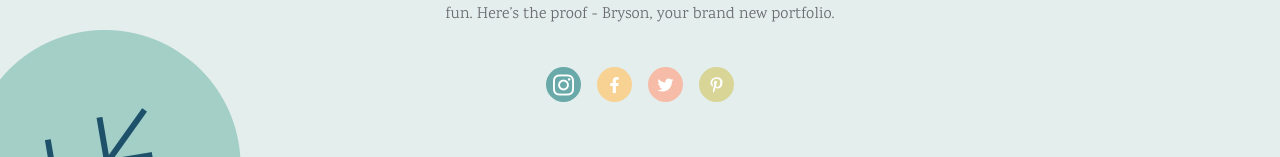
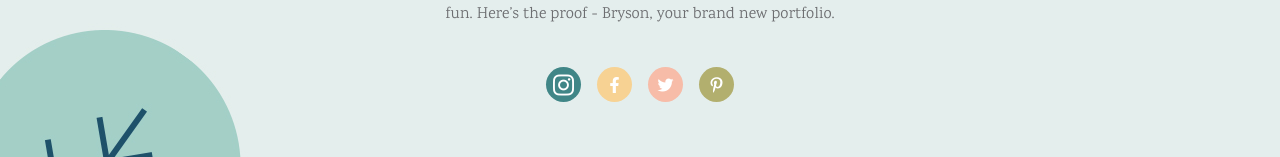
Before and after one commit to CuonoMaione/proj-html-vuejs, a Vue app: page / in a window 1280 px wide. In both pictures the pointer is over the element 563 px from the left and 5459 px from the top of the page. Shown: the part 5375-5532 px from the top of the page. Built offline with nearby package versions, Linux system fonts and the light colour scheme.

Commit message:
add hover brands

```diff
--- a/src/components/LowerSection.vue
+++ b/src/components/LowerSection.vue
@@ -88,6 +88,19 @@ export default {
         background-color: #d8d597;
     }
 
+    div.ig:hover{
+        background-color: rgb(64, 134, 135);
+    }
+    div.fb:hover{
+        background-color: rgb(225, 178, 99) ;
+    }
+    div.tw:hover{
+        background-color: rgb(211, 131, 103);
+    }
+    div.pt{
+        background-color: rgb(178, 175, 110);
+    }
+
     h1{
         font-weight: 600;
         font-size: 2.3rem;
```
